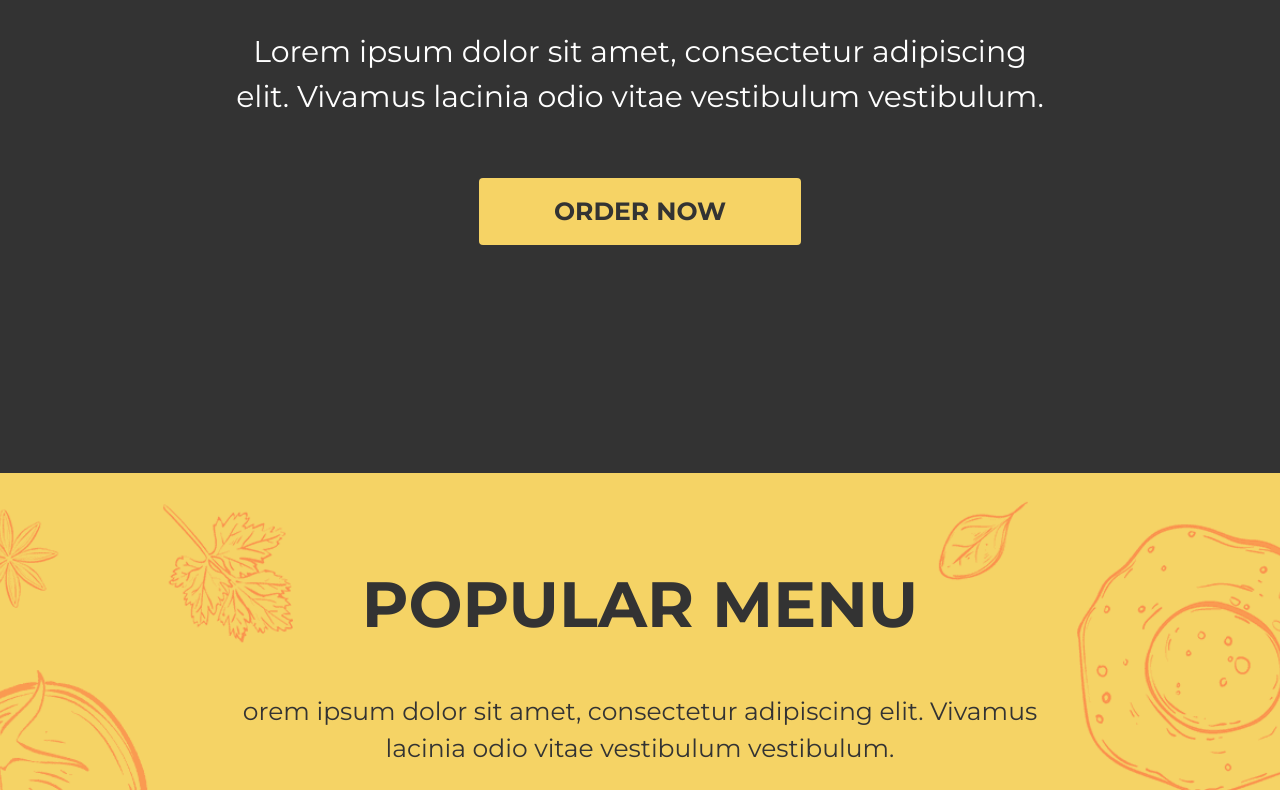
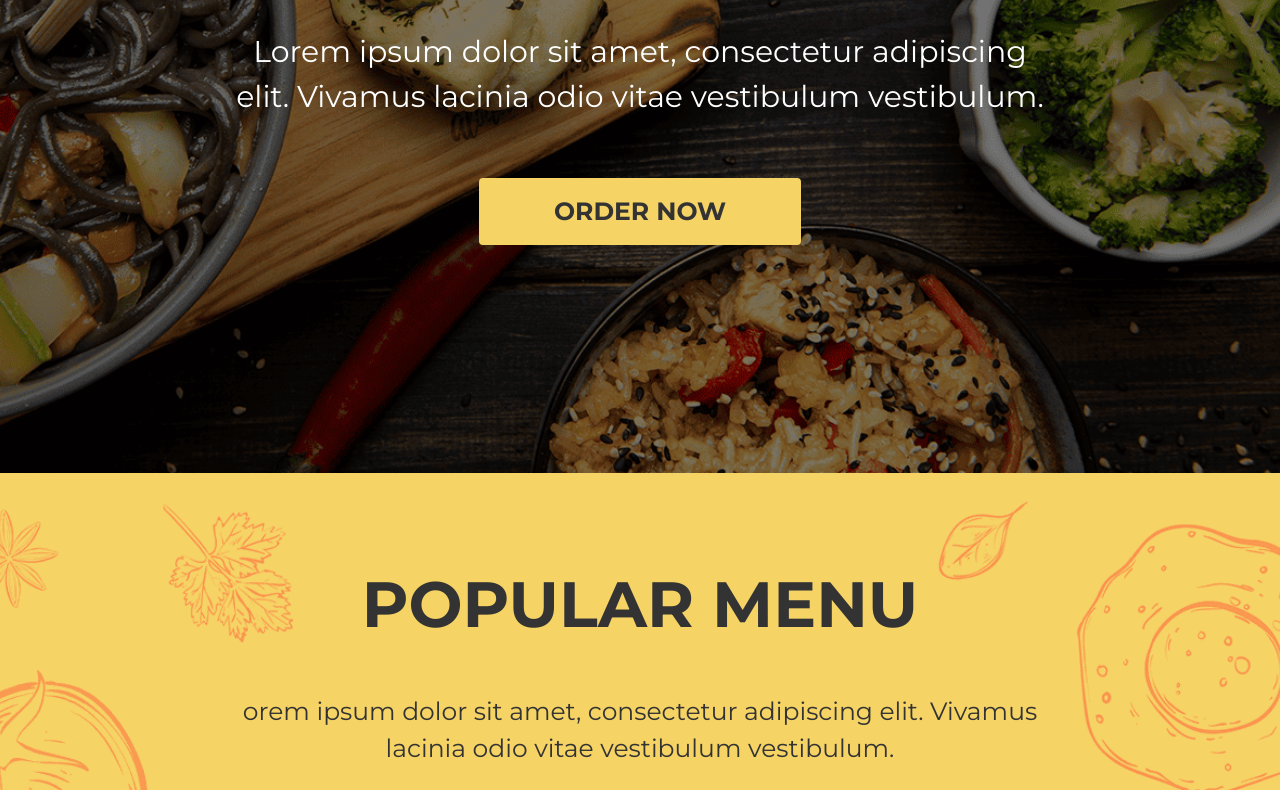
Before and after one commit to DenisFGit/restaurant_project, a website: page src/index.html in a window 1280 px wide. Shown: the part 390-1180 px from the top of the page. Drawn offline with nearby package versions, Linux system fonts and the light colour scheme.

Commit message:
added bg back

```diff
--- a/src/index.html
+++ b/src/index.html
@@ -14,7 +14,7 @@
 
 <body>
     <section class="promo">
-        <!-- <img src="img/promo_bg.png" alt="Promo background" class="promo__bg"> -->
+        <img src="img/promo_bg.png" alt="Promo background" class="promo__bg">
         <div class="burger">
             <span></span>
             <span></span>
```
